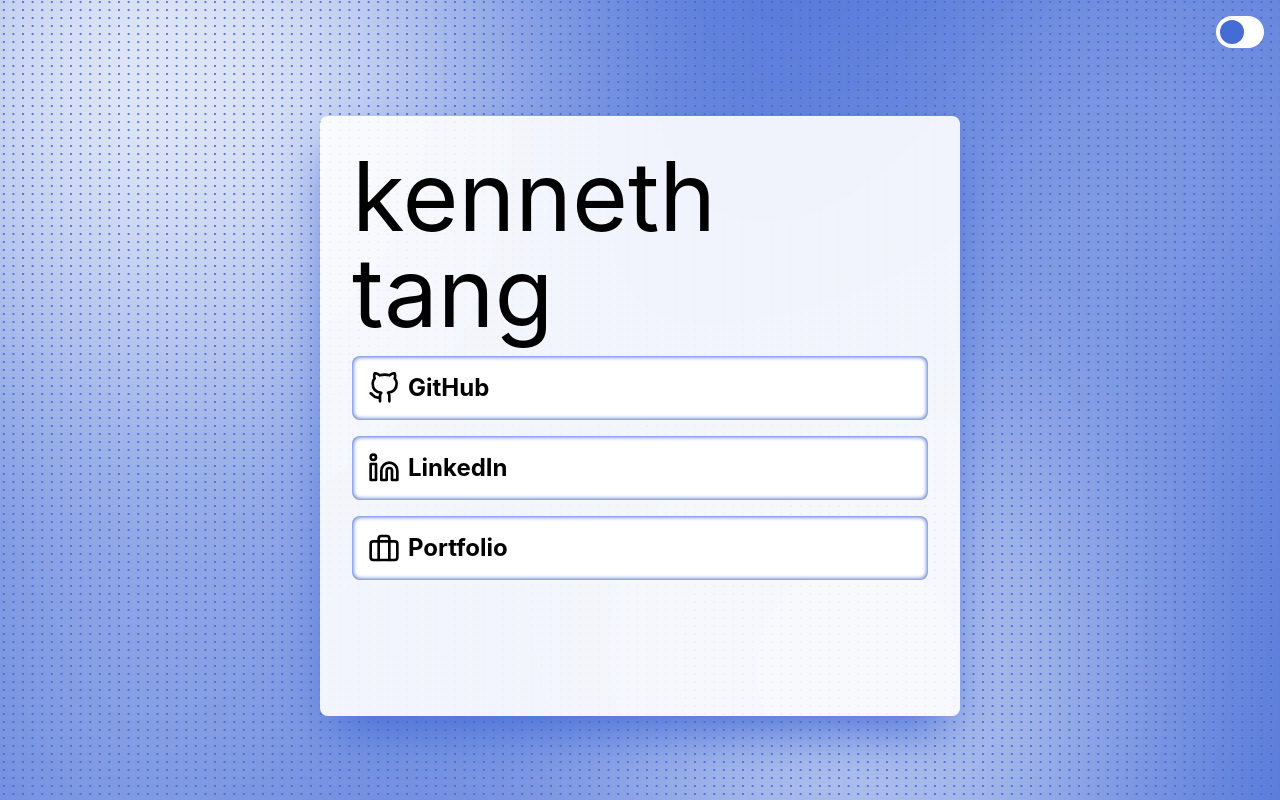
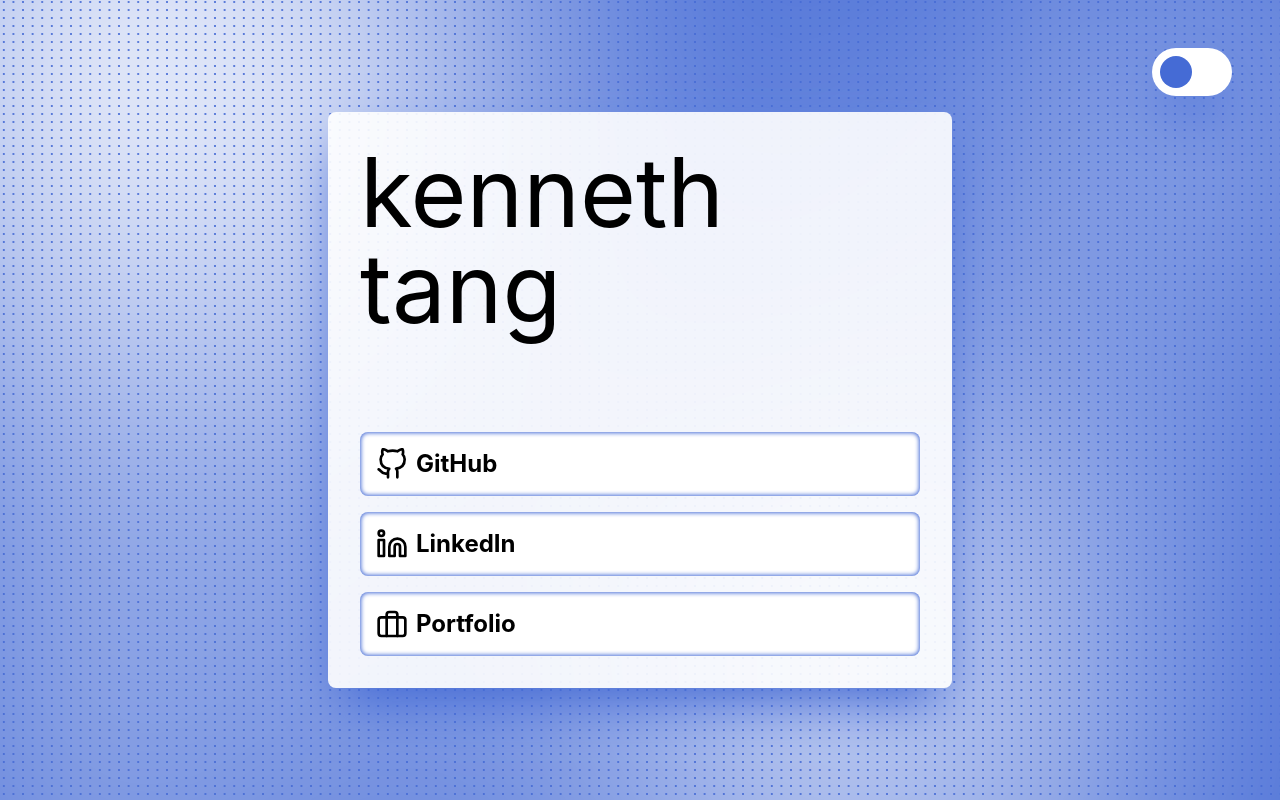
Before and after one commit to Kenny477/hello, a SvelteKit app: page / in a window 1280 px wide. Built offline with nearby package versions, Linux system fonts and the light colour scheme.

Commit message:
Lots of progress with animations

```diff
--- a/src/routes/+page.svelte
+++ b/src/routes/+page.svelte
@@ -9,8 +9,7 @@
 	onMount(() => {
 		if (window.matchMedia('(prefers-color-scheme: dark)').matches) {
 			lightMode = false;
-		}
-		else {
+		} else {
 			lightMode = true;
 		}
 	});
@@ -51,52 +50,45 @@
 		</pattern>
 	</defs>
 	<rect width="100%" height="100%" fill="#456bd5" />
-	{#if lightMode}
-		<g filter="url(#blur1)">
-			<circle cx="13%" cy="9%" fill="#ffffff" r="33%" />
-			<circle cx="19%" cy="6%" fill="#ffffff" r="20%" />
-			<circle cx="22%" cy="40%" fill="#ffffff" r="12%" />
-			<circle cx="11%" cy="94%" fill="#ffffff" r="16%" />
-			<circle cx="18%" cy="29%" fill="#ffffff" r="17%" />
-			<circle cx="67%" cy="85%" fill="#ffffff" r="25%" />
-			<circle cx="89%" cy="16%" fill="#ffffff" r="15%" />
-		</g>
-	{:else}
-		<g filter="url(#blur1)">
-			<circle cx="13%" cy="9%" fill="#000000" r="33%" />
-			<circle cx="19%" cy="6%" fill="#000000" r="20%" />
-			<circle cx="22%" cy="40%" fill="#000000" r="12%" />
-			<circle cx="11%" cy="94%" fill="#000000" r="16%" />
-			<circle cx="18%" cy="29%" fill="#000000" r="17%" />
-			<circle cx="67%" cy="85%" fill="#000000" r="25%" />
-			<circle cx="89%" cy="16%" fill="#000000" r="15%" />
-		</g>
-	{/if}
+	<g
+		filter="url(#blur1)"
+		class={`${lightMode ? 'fill-white' : 'fill-black'} transition-colors duration-200`}
+	>
+		<circle cx="13%" cy="9%" r="33%" />
+		<circle cx="19%" cy="6%" r="20%" />
+		<circle cx="22%" cy="40%" r="12%" />
+		<circle cx="11%" cy="94%" r="16%" />
+		<circle cx="18%" cy="29%" r="17%" />
+		<circle cx="67%" cy="85%" r="25%" />
+		<circle cx="89%" cy="16%" r="15%" />
+	</g>
 	<rect width="100%" height="100%" fill="url(#grain)" />
 </svg>
 
 <main
-	class="absolute top-0 left-0 h-screen w-screen flex flex-col space-y-8 items-center justify-center z-20"
+	class="absolute top-0 left-0 h-screen w-screen flex flex-col p-8 md:p-4 items-center justify-center z-20"
 >
-	<div
+	<button
+		on:click={() => {
+			lightMode = !lightMode;
+		}}
 		class={`${
-			lightMode ? 'justify-start bg-white' : 'justify-end bg-black'
-		} flex absolute top-4 right-4 w-12 h-8 p-1 rounded-full shadow-2xl shadow-[#456bd5]`}
+			lightMode ? 'bg-white' : 'bg-black'
+		} flex absolute top-8 md:top-12 right-8 md:right-12 w-20 h-12 p-2 rounded-full shadow-2xl shadow-[#456bd5]`}
 	>
-		<button
-			on:click={() => {
-				lightMode = !lightMode;
-			}}
-			class="w-6 h-6 rounded-full bg-[#456bd5]"
+		<div
+			class={`${
+				lightMode ? 'translate-x-0' : 'translate-x-8'
+			} transition-transform motion-reduce:transform-none duration-500 w-8 h-8 rounded-full bg-[#456bd5]`}
 		/>
-	</div>
+	</button>
 	<div
 		class={`${
 			lightMode ? 'bg-white/90 text-black' : 'bg-black/60 text-white/90'
-		} w-1/2 h-3/4 rounded-lg flex flex-col p-8 space-y-4 shadow-2xl shadow-[#456bd5]`}
+		} transition-colors duration-200 w-full md:w-1/2 h-3/4 md:min-h-max md:max-h-full rounded-lg flex flex-col p-8 space-y-8 shadow-2xl shadow-[#456bd5]`}
 	>
-		<p class="text-8xl">kenneth tang</p>
-		<div class="flex flex-col space-y-4 text-6xl">
+		<p class="text-6xl lg:text-8xl">kenneth tang</p>
+		<div class="flex flex-col space-y-4 text-6xl h-2/3 justify-end">
 			<a
 				href="https://github.com/Kenny477"
 				rel="noreferrer"
```
